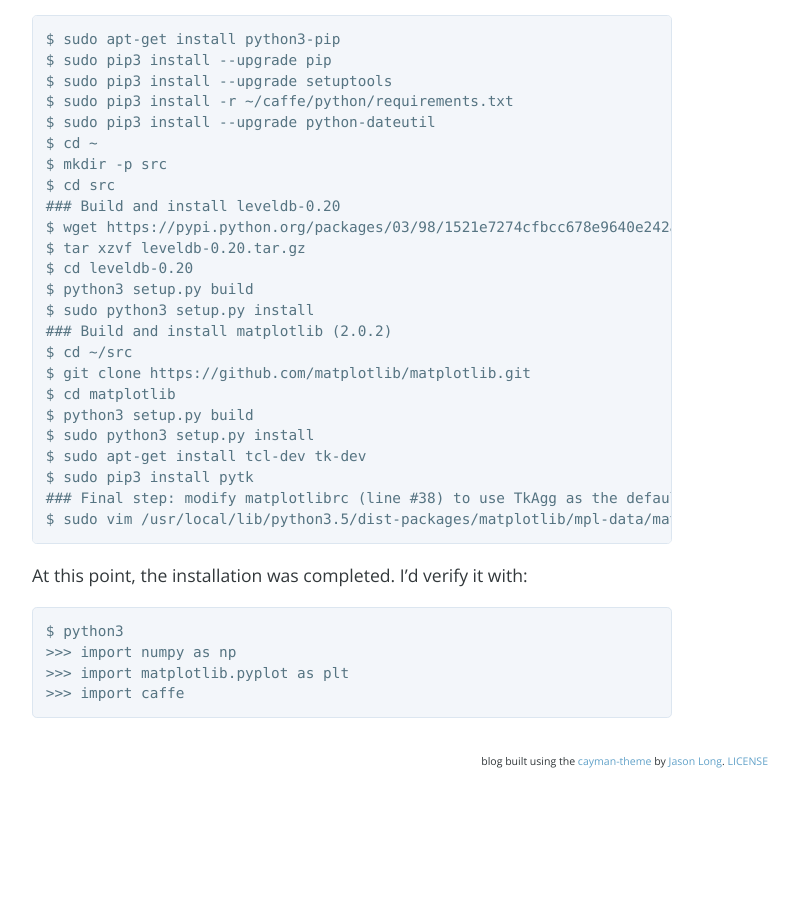
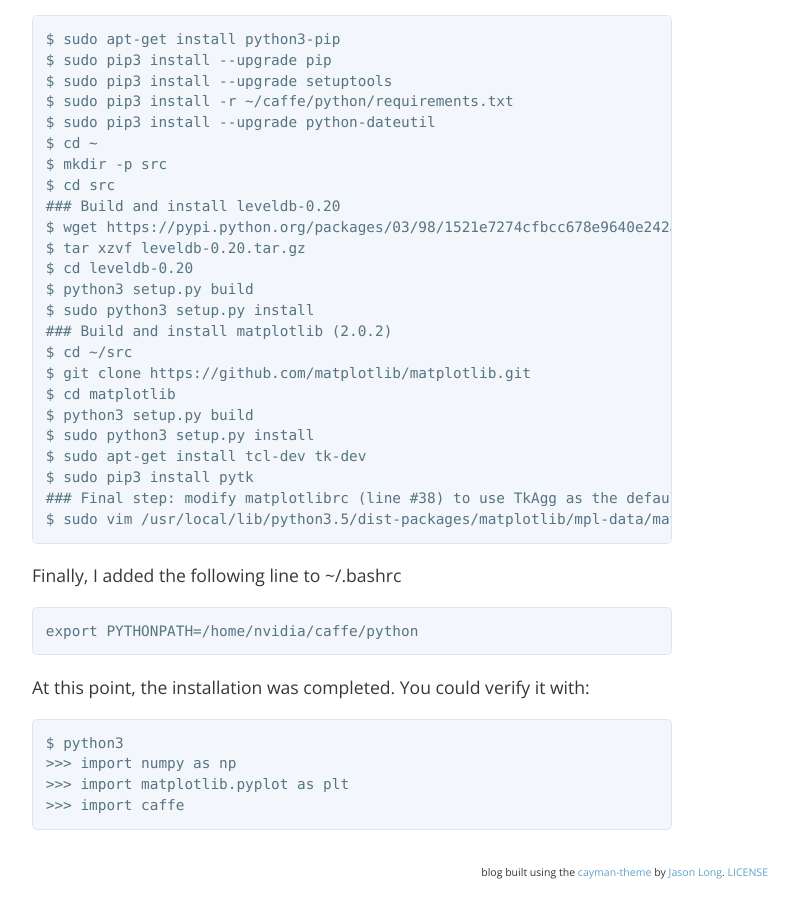
Before and after one commit to jkjung-avt/jkjung-avt.github.io, a Jekyll site: the page built from _posts/2017-08-08-caffe-on-tx2.md, in a window 1280 px wide and 900 px high, scrolled down 2051 px. Shown: the whole window, without its empty margins (288-1084 px from the left). Built offline with Jekyll 4.4.1, drawn with Linux system fonts in a browser that asks for light colours; nearby versions of some CDN libraries; comment, search, counter and statistics services are not loaded; before the commit the page ends 2839 px from its top, so only the background shows below that.

Commit message:
Add export PYTHONPATH=xxx in ~/.bashrc

````diff
--- a/_posts/2017-08-08-caffe-on-tx2.md
+++ b/_posts/2017-08-08-caffe-on-tx2.md
@@ -88,7 +88,15 @@ $ sudo pip3 install pytk
 $ sudo vim /usr/local/lib/python3.5/dist-packages/matplotlib/mpl-data/matplotlibrc
 ```
 
-At this point, the installation was completed. I'd verify it with:
+Finally, I added the following line to ~/.bashrc
+
+
+```
+export PYTHONPATH=/home/nvidia/caffe/python
+```
+
+At this point, the installation was completed. You could verify it with:
+
 
 ```shell
 $ python3
````
